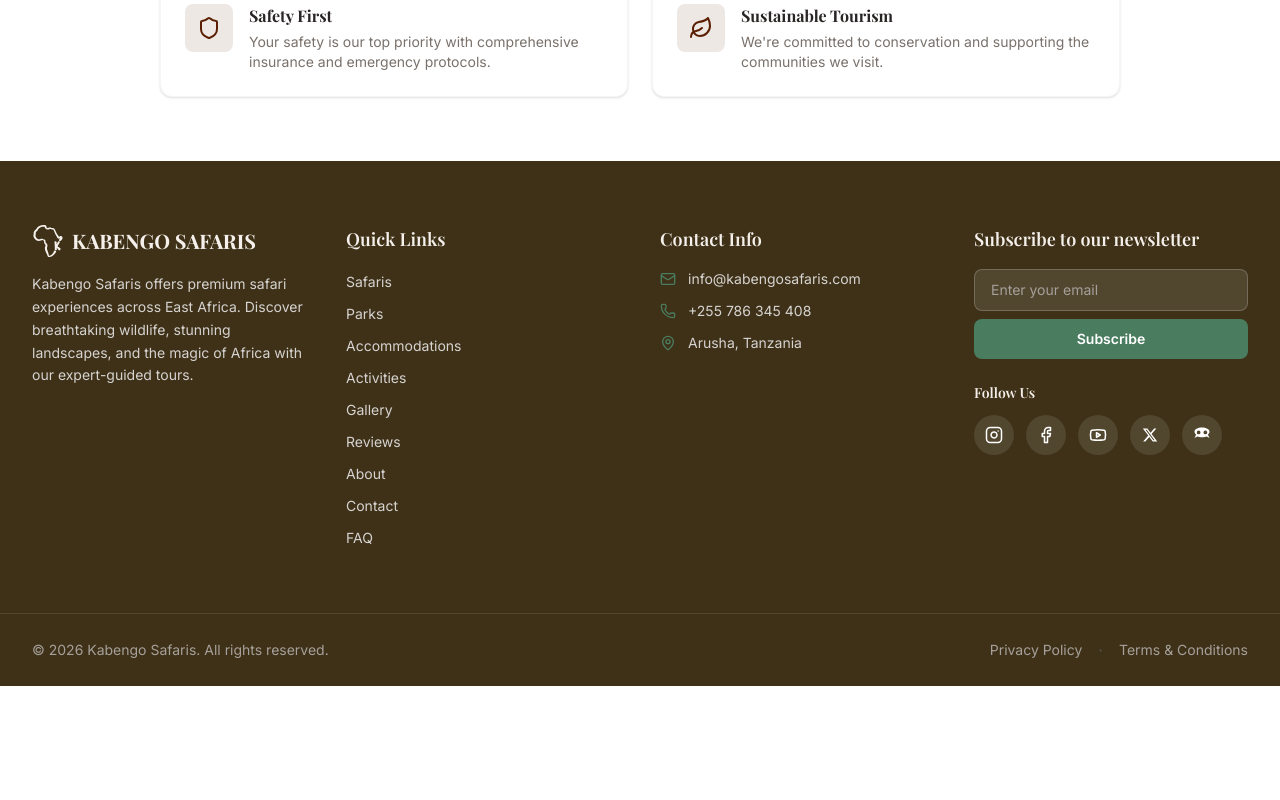
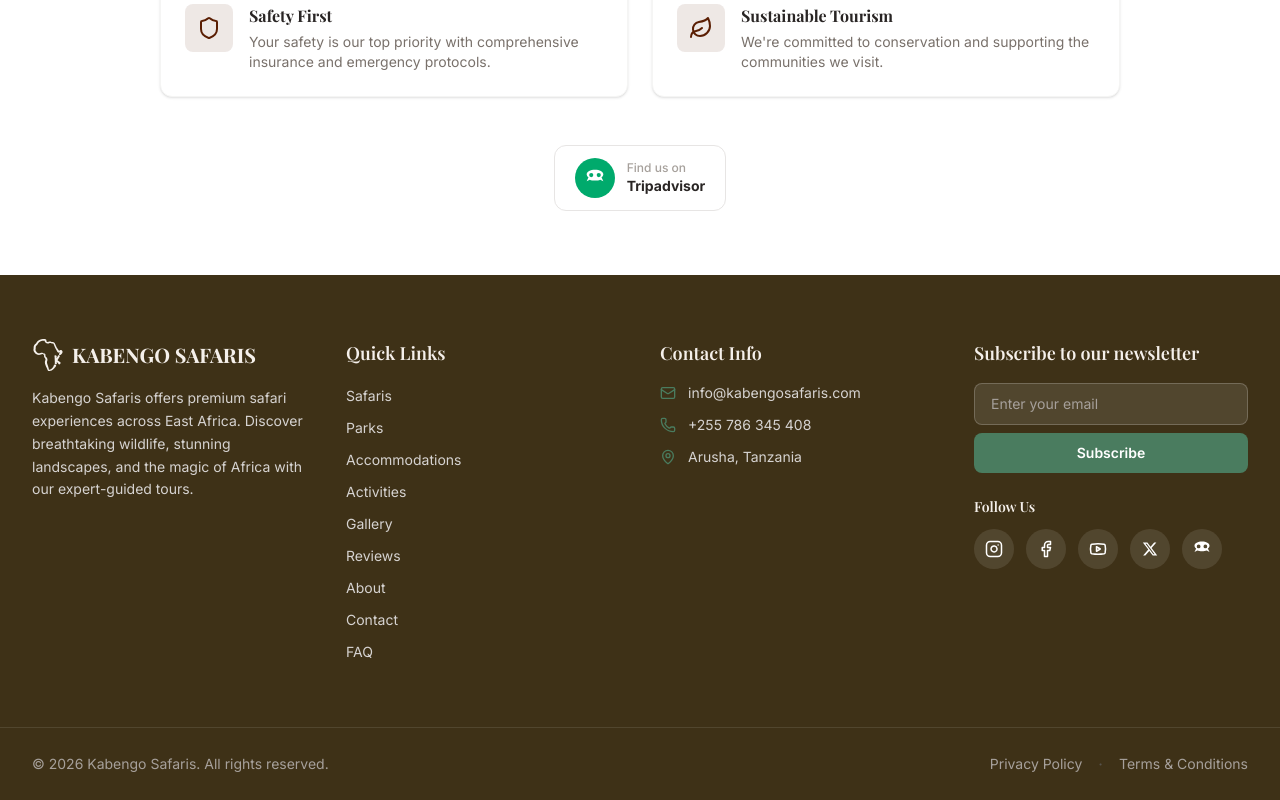
Before and after one commit to ryhq/kabengo-safaris-website, a Next.js app: page /en/about in a window 1280 px wide. Shown: the part 1171-1971 px from the top of the page. Before the commit the page ends 1857 px from the top, so only its background shows below. Built offline with nearby package versions, Linux system fonts and the light colour scheme; no server answers; a web font is replaced by a local one.

Commit message:
feat: add TripAdvisor badge to footer, homepage, and about page

```diff
--- a/src/app/[locale]/about/page.tsx
+++ b/src/app/[locale]/about/page.tsx
@@ -4,6 +4,7 @@ import { useTranslations } from "next-intl";
 import { motion } from "framer-motion";
 import { Compass, Map, Shield, Leaf } from "lucide-react";
 import PageHero from "@/components/ui/PageHero";
+import { TripAdvisorBadge } from "@/components/ui/TripAdvisorBadge";
 
 export default function AboutPage() {
   const t = useTranslations("about");
@@ -61,6 +62,11 @@ export default function AboutPage() {
               </motion.div>
             ))}
           </div>
+
+          {/* TripAdvisor */}
+          <div className="mt-12 flex justify-center">
+            <TripAdvisorBadge variant="light" />
+          </div>
         </div>
       </section>
     </>
--- a/src/app/[locale]/page.tsx
+++ b/src/app/[locale]/page.tsx
@@ -8,6 +8,7 @@ import TestimonialsSection from "@/components/sections/TestimonialsSection";
 import CTASection from "@/components/sections/CTASection";
 import NewsletterSection from "@/components/sections/NewsletterSection";
 import WhyChooseUsSection from "@/components/sections/WhyChooseUsSection";
+import { TripAdvisorSection } from "@/components/ui/TripAdvisorBadge";
 
 export async function generateMetadata({
   params,
@@ -49,6 +50,7 @@ export default async function HomePage({
         initialTestimonies={data.testimonies ?? []}
         totalItems={data.testimoniesTotalItems ?? 0}
       />
+      <TripAdvisorSection />
       <WhyChooseUsSection />
       <NewsletterSection />
       <CTASection />
--- a/src/components/layout/Footer.tsx
+++ b/src/components/layout/Footer.tsx
@@ -6,6 +6,7 @@ import { Link } from "@/i18n/navigation";
 import { Mail, Phone, MapPin, Instagram, Facebook, Youtube } from "lucide-react";
 import KabengoIcon from "@/components/ui/KabengoIcon";
 import { subscribeToNewsletter } from "@/lib/api";
+import { TripAdvisorIcon } from "@/components/ui/TripAdvisorBadge";
 
 /* Obfuscated contact — assembled client-side so bots can't scrape from HTML */
 function ObfuscatedEmail() {
@@ -162,10 +163,7 @@ export default function Footer() {
                 <a href="https://x.com/kabengosafaris" target="_blank" rel="noopener noreferrer" className="w-10 h-10 bg-white/10 rounded-full flex items-center justify-center hover:bg-brand-accent transition-colors" aria-label="X">
                   <svg width={16} height={16} viewBox="0 0 24 24" fill="currentColor"><path d="M18.244 2.25h3.308l-7.227 8.26 8.502 11.24H16.17l-5.214-6.817L4.99 21.75H1.68l7.73-8.835L1.254 2.25H8.08l4.713 6.231zm-1.161 17.52h1.833L7.084 4.126H5.117z"/></svg>
                 </a>
-                {/* TODO: Add TripAdvisor link once listing is approved */}
-                <a href="#" className="w-10 h-10 bg-white/10 rounded-full flex items-center justify-center hover:bg-brand-accent transition-colors" aria-label="TripAdvisor">
-                  <svg width={18} height={18} viewBox="0 0 24 24" fill="currentColor"><path d="M12 2C6.48 2 2 4.48 2 7.5c0 1.41.84 2.69 2.21 3.69L2 16l3.79-2.05C7.32 14.63 9.57 15 12 15s4.68-.37 6.21-1.05L22 16l-2.21-4.81C21.16 10.19 22 8.91 22 7.5 22 4.48 17.52 2 12 2zm-4.5 9a2.5 2.5 0 110-5 2.5 2.5 0 010 5zm9 0a2.5 2.5 0 110-5 2.5 2.5 0 010 5z"/></svg>
-                </a>
+                <TripAdvisorIcon />
               </div>
             </div>
           </div>
--- /dev/null
+++ b/src/components/ui/TripAdvisorBadge.tsx
@@ -0,0 +1,82 @@
+"use client";
+
+import { useTranslations } from "next-intl";
+import { motion } from "framer-motion";
+
+const TRIPADVISOR_URL =
+  "https://www.tripadvisor.com/Attraction_Review-g297913-d34283345-Reviews-Kabengo_Safaris-Arusha_Arusha_Region.html";
+
+function TripAdvisorLogo({ className = "w-6 h-6" }: { className?: string }) {
+  return (
+    <svg className={className} viewBox="0 0 24 24" fill="currentColor">
+      <path d="M12 2C6.48 2 2 4.48 2 7.5c0 1.41.84 2.69 2.21 3.69L2 16l3.79-2.05C7.32 14.63 9.57 15 12 15s4.68-.37 6.21-1.05L22 16l-2.21-4.81C21.16 10.19 22 8.91 22 7.5 22 4.48 17.52 2 12 2zm-4.5 9a2.5 2.5 0 110-5 2.5 2.5 0 010 5zm9 0a2.5 2.5 0 110-5 2.5 2.5 0 010 5z" />
+    </svg>
+  );
+}
+
+/**
+ * Compact badge for footer — just an icon link.
+ */
+export function TripAdvisorIcon() {
+  return (
+    <a
+      href={TRIPADVISOR_URL}
+      target="_blank"
+      rel="noopener noreferrer"
+      className="w-10 h-10 bg-white/10 rounded-full flex items-center justify-center hover:bg-brand-accent transition-colors"
+      aria-label="TripAdvisor"
+    >
+      <TripAdvisorLogo className="w-[18px] h-[18px]" />
+    </a>
+  );
+}
+
+/**
+ * Inline badge for homepage/about — shows logo, name, and CTA.
+ */
+export function TripAdvisorBadge({ variant = "light" }: { variant?: "light" | "dark" }) {
+  const t = useTranslations("common");
+  const isLight = variant === "light";
+
+  return (
+    <motion.a
+      href={TRIPADVISOR_URL}
+      target="_blank"
+      rel="noopener noreferrer"
+      initial={{ opacity: 0, y: 20 }}
+      whileInView={{ opacity: 1, y: 0 }}
+      viewport={{ once: true }}
+      transition={{ duration: 0.5 }}
+      className={`inline-flex items-center gap-3 px-5 py-3 rounded-xl border transition-all hover:shadow-md ${
+        isLight
+          ? "bg-white border-stone-200 hover:border-[#00aa6c]"
+          : "bg-white/10 border-white/20 hover:border-[#00aa6c]"
+      }`}
+    >
+      <div className="w-10 h-10 bg-[#00aa6c] rounded-full flex items-center justify-center flex-shrink-0">
+        <TripAdvisorLogo className="w-5 h-5 text-white" />
+      </div>
+      <div>
+        <p className={`text-xs font-medium ${isLight ? "text-stone-400" : "text-white/60"}`}>
+          {t("findUsOn")}
+        </p>
+        <p className={`text-sm font-bold ${isLight ? "text-stone-800" : "text-white"}`}>
+          {t("tripadvisor")}
+        </p>
+      </div>
+    </motion.a>
+  );
+}
+
+/**
+ * Full section with TripAdvisor badge — for homepage between sections.
+ */
+export function TripAdvisorSection() {
+  return (
+    <section className="py-10">
+      <div className="max-w-7xl mx-auto px-4 sm:px-6 lg:px-8 flex justify-center">
+        <TripAdvisorBadge variant="light" />
+      </div>
+    </section>
+  );
+}
--- a/src/messages/en.json
+++ b/src/messages/en.json
@@ -34,6 +34,8 @@
     "noResultsTitle": "No Results Found",
     "noResultsMessage": "We couldn't find anything matching your search. Try adjusting your filters or search terms.",
     "clearFilters": "Clear Filters",
+    "findUsOn": "Find us on",
+    "tripadvisor": "Tripadvisor",
     "errorTitle": "Something Went Wrong",
     "errorMessage": "We encountered an unexpected error. Please try again.",
     "tryAgain": "Try Again",
```
